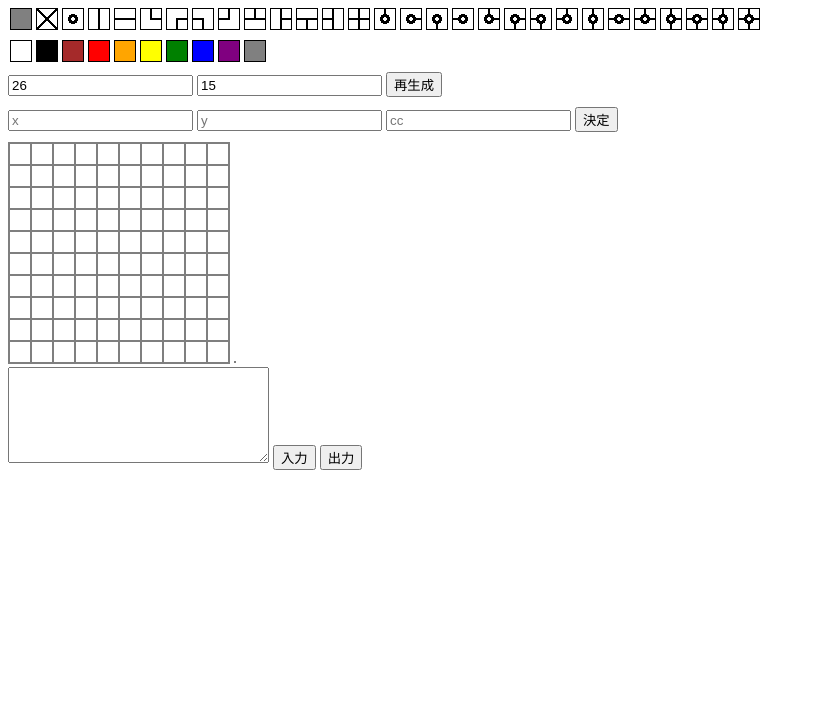
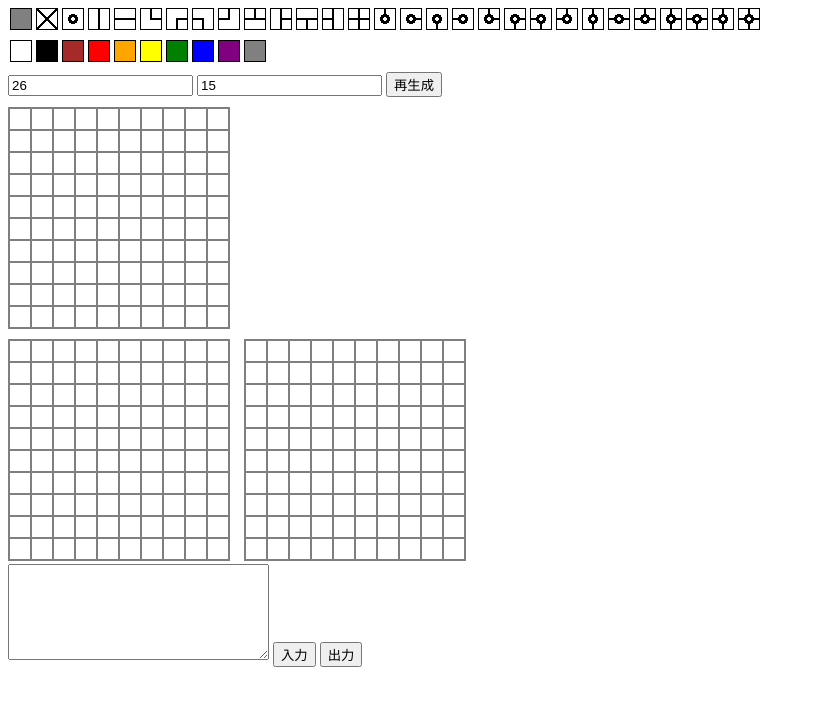
Before and after one commit to foryzen/universalboard-editor, a plain HTML site: page index.html in a window 1280 px wide. Shown: the whole page, without its empty margins (0-815 px from the left). Drawn offline with Linux system fonts and the light colour scheme.

Commit message:
Add files via upload

```diff
--- a/index.html
+++ b/index.html
@@ -16,15 +16,12 @@
         <button onclick="regenerate()">再生成</button>
     </div>
 
-    <div id="input_coloring">
-        <input type="number" id="cx" placeholder="x">
-        <input type="number" id="cy" placeholder="y">
-        <input type="text" id="color_code" placeholder="cc">
-        <button onclick="coloring_()">決定</button>
+    <div>
+        <div id="universal_tb"></div>
     </div>
 
     <div id="universal"></div>
-    <div id="universal2"></div>
+    <div id="universal_lr"></div>
 
     <div>
         <textarea id="input_array" wrap="off" rows="6" cols="30"></textarea>
--- a/script.js
+++ b/script.js
@@ -1,58 +1,55 @@
 const dev_mode = 1;
 
 const modes = [
-    'empty.png',
-    'cross.png',
-    'circle.png',
-
-    'line_top_bottom.png',
-    'line_right_left.png',
-
-    'line_top_right.png',
-    'line_right_bottom.png',
-    'line_bottom_left.png',
-    'line_top_left.png',
-
-    'line_top_right_left.png',
-    'line_top_right_bottom.png',
-    'line_right_bottom_left.png',
-    'line_top_bottom_left.png',
-    'line_top_right_bottom_left.png',
-
-    'circle_top.png',
-    'circle_right.png',
-    'circle_bottom.png',
-    'circle_left.png',
-
-    'circle_top_right.png',
-    'circle_right_bottom.png',
-    'circle_bottom_left.png',
-    'circle_top_left.png',
-
-    'circle_top_bottom.png',
-    'circle_right_left.png',
-
-    'circle_top_right_left.png',
-    'circle_top_right_bottom.png',
-    'circle_right_bottom_left.png',
-    'circle_top_bottom_left.png',
-    'circle_top_right_bottom_left.png'
+    ['empty.png', 'empty.png', 'empty.png'],
+    ['cross.png', 'cross.png', 'cross.png'],
+    ['circle.png', 'circle.png', 'circle.png'],
+    ['line_top_bottom.png', 'line_top_bottom.png', 'line_top_bottom.png'],
+    ['line_right_left.png', 'line_right_left.png', 'line_right_left.png'],
+    ['line_top_right.png', 'line_right_bottom.png', 'line_top_left.png'],
+    ['line_right_bottom.png', 'line_top_right.png', 'line_bottom_left.png'],
+    ['line_bottom_left.png', 'line_top_left.png', 'line_right_bottom.png'],
+    ['line_top_left.png', 'line_bottom_left.png', 'line_top_right.png'],
+    ['line_top_right_left.png', 'line_right_bottom_left.png', 'line_top_right_left.png'],
+    ['line_top_right_bottom.png', 'line_top_right_bottom.png', 'line_top_bottom_left.png'],
+    ['line_right_bottom_left.png', 'line_top_right_left.png', 'line_right_bottom_left.png'],
+    ['line_top_bottom_left.png', 'line_top_bottom_left.png', 'line_top_right_bottom.png'],
+    ['line_top_right_bottom_left.png', 'line_top_right_bottom_left.png', 'line_top_right_bottom_left.png'],
+    ['circle_top.png', 'circle_bottom.png', 'circle_top.png'],
+    ['circle_right.png', 'circle_right.png', 'circle_left.png'],
+    ['circle_bottom.png', 'circle_top.png', 'circle_bottom.png'],
+    ['circle_left.png', 'circle_left.png', 'circle_right.png'],
+    ['circle_top_right.png', 'circle_right_bottom.png', 'circle_top_left.png'],
+    ['circle_right_bottom.png', 'circle_top_right.png', 'circle_bottom_left.png'],
+    ['circle_bottom_left.png', 'circle_top_left.png', 'circle_right_bottom.png'],
+    ['circle_top_left.png', 'circle_bottom_left.png', 'circle_top_right.png'],
+    ['circle_top_bottom.png', 'circle_top_bottom.png', 'circle_top_bottom.png'],
+    ['circle_right_left.png', 'circle_right_left.png', 'circle_right_left.png'],
+    ['circle_top_right_left.png', 'circle_right_bottom_left.png', 'circle_top_right_left.png'],
+    ['circle_top_right_bottom.png', 'circle_top_right_bottom.png', 'circle_top_bottom_left.png'],
+    ['circle_right_bottom_left.png', 'circle_top_right_left.png', 'circle_right_bottom_left.png'],
+    ['circle_top_bottom_left.png', 'circle_top_bottom_left.png', 'circle_top_right_bottom.png'],
+    ['circle_top_right_bottom_left.png', 'circle_top_right_bottom_left.png', 'circle_top_right_bottom_left.png']
 ]
 
 const colors = [
     'white','black','brown','red','orange','yellow','green','blue','purple','gray'
 ]
 
-let current_mode, coloring_mode, current_color_mode, array
+let current_mode, coloring_mode, current_color_mode, array, global_x, global_y
 
 function sc(x){
     return document.getElementById(x)
 }
 
 function generate(ix,iy){
+    global_x = ix
+    global_y = iy
+
     data = []
     array = []
 
+    for(a=0;a<3;a++){
         for(y=0;y<iy;y++){
             tr = document.createElement('div')
             tr.style.display = 'flex'
@@ -65,20 +62,30 @@ function generate(ix,iy){
                 td.style.width = '20px'
                 td.style.border = '1px solid rgba(0, 0, 0, 0.5)'
                 td.style.display = 'inline-block'
-            td.id = `x${x}y${y}`
-            td.setAttribute('onclick',`select(0,${x},${y})`)
+                td.id = `a${a}x${x}y${y}`
+                td.setAttribute('onclick',`select(${a},${x},${y})`)
                 tr.appendChild(td)
 
-            array.push(0)
+                if(a==0)array.push(0)
             }
 
+            if(a==0){
+                data.push(array)
                 sc('universal').appendChild(tr)
-        data.push(array)
+            }else if(a==1){
+                sc('universal_tb').appendChild(tr)
+            }else if(a==2){
+                sc('universal_lr').appendChild(tr)
+            }
+
+        }
     }
 }
 
 function regenerate(){
     sc('universal').innerHTML = ''
+    sc('universal_tb').innerHTML = ''
+    sc('universal_lr').innerHTML = ''
     ix = Number(sc('x').value)
     iy = Number(sc('y').value)
 
@@ -118,19 +125,47 @@ function coloring(x){
 }
 
 function select(a,x,y){
-    console.log(`P(${x},${y})`)
+    console.log(`P(${a},${x},${y})`)
 
     if(coloring_mode==0){
-        sc(`x${x}y${y}`).innerHTML = `<img src="icon/${modes[current_mode]}"></img>`
+        if(a==0){
+            sc(`a0x${x}y${y}`).innerHTML = `<img src="icon/${modes[current_mode][0]}"></img>`
+            sc(`a1x${x}y${global_y-y-1}`).innerHTML = `<img src="icon/${modes[current_mode][1]}"></img>`
+            sc(`a2x${global_x-x-1}y${y}`).innerHTML = `<img src="icon/${modes[current_mode][2]}"></img>`
             data[y][x] = Math.floor(data[y][x]/100)*100+current_mode
+        }else if(a==1){
+            sc(`a0x${x}y${global_y-y-1}`).innerHTML = `<img src="icon/${modes[current_mode][0]}"></img>`
+            sc(`a1x${x}y${y}`).innerHTML = `<img src="icon/${modes[current_mode][1]}"></img>`
+            sc(`a2x${global_x-x-1}y${global_y-y-1}`).innerHTML = `<img src="icon/${modes[current_mode][2]}"></img>`
+            data[global_y-y-1][x] = Math.floor(data[global_y-y-1][x]/100)*100+current_mode
+        }else if(a==2){
+            sc(`a0x${global_x-x-1}y${y}`).innerHTML = `<img src="icon/${modes[current_mode][0]}"></img>`
+            sc(`a1x${global_x-x-1}y${global_y-y-1}`).innerHTML = `<img src="icon/${modes[current_mode][1]}"></img>`
+            sc(`a2x${x}y${y}`).innerHTML = `<img src="icon/${modes[current_mode][2]}"></img>`
+            data[y][global_x-x-1] = Math.floor(data[y][global_x-x-1]/100)*100+current_mode
+        }
+
         universal = current_mode
     }else{
-        sc(`x${x}y${y}`).style.background = colors[current_color_mode]
+        if(a==0){
+            sc(`a0x${x}y${y}`).style.background = colors[current_color_mode]
+            sc(`a1x${x}y${global_y-y-1}`).style.background = colors[current_color_mode]
+            sc(`a2x${global_x-x-1}y${y}`).style.background = colors[current_color_mode]
             data[y][x] = data[y][x]-Math.floor(data[y][x]/100)*100+current_color_mode*100
+        }else if(a==1){
+            sc(`a0x${x}y${global_y-y-1}`).style.background = colors[current_color_mode]
+            sc(`a1x${x}y${y}`).style.background = colors[current_color_mode]
+            sc(`a2x${global_x-x-1}y${global_y-y-1}`).style.background = colors[current_color_mode]
+            data[global_y-y-1][x] = data[global_y-y-1][x]-Math.floor(data[global_y-y-1][x]/100)*100+current_color_mode*100
+        }else if(a==2){
+            sc(`a0x${global_x-x-1}y${y}`).style.background = colors[current_color_mode]
+            sc(`a1x${global_x-x-1}y${global_y-y-1}`).style.background = colors[current_color_mode]
+            sc(`a2x${x}y${y}`).style.background = colors[current_color_mode]
+            data[y][global_x-x-1] = data[y][global_x-x-1]-Math.floor(data[y][global_x-x-1]/100)*100+current_color_mode*100
+        }
+
         color = current_color_mode
     }
-
-    //reverse()
 }
 
 function init(){
@@ -141,7 +176,7 @@ function init(){
         el.setAttribute('class','mode')
         el.setAttribute('onclick',`mode(${i})`)
         el.id = `mode${i}`
-        el.innerHTML = `<img src="icon/${modes[i]}">`
+        el.innerHTML = `<img src="icon/${modes[i][0]}">`
 
         sc('mode_selection').appendChild(el)
     }
@@ -194,6 +229,9 @@ function input(){
     console.log(x,y)
 
     sc('universal').innerHTML = ''
+    sc('universal_tb').innerHTML = ''
+    sc('universal_lr').innerHTML = ''
+
     generate(x,y)
 
     for(iy=0;iy<y;iy++){
@@ -203,8 +241,14 @@ function input(){
             universal = data[iy][ix]-Math.floor(data[iy][ix]/100)*100
             color = Math.floor(data[iy][ix]/100)
 
-            sc(`x${ix}y${iy}`).innerHTML = `<img src="icon/${modes[universal]}"></img>`
-            sc(`x${ix}y${iy}`).style.background = colors[color]
+            sc(`a0x${ix}y${iy}`).innerHTML = `<img src="icon/${modes[universal][0]}"></img>`
+            sc(`a0x${ix}y${iy}`).style.background = colors[color]
+
+            sc(`a1x${ix}y${global_y-iy-1}`).innerHTML = `<img src="icon/${modes[universal][1]}"></img>`
+            sc(`a1x${ix}y${global_y-iy-1}`).style.background = colors[color]
+
+            sc(`a2x${global_x-ix-1}y${iy}`).innerHTML = `<img src="icon/${modes[universal][2]}"></img>`
+            sc(`a2x${global_x-ix-1}y${iy}`).style.background = colors[color]
         }
     }
 }
@@ -241,12 +285,4 @@ function output(){
     sc('op').innerHTML = text
 }
 
-function coloring_(){
-    x = sc('cx').value
-    y = sc('cy').value
-    c = sc('color_code').value
-
-    sc(`x${x}y${y}`).style.background = `${c}`
-}
-
 init()
--- a/style.css
+++ b/style.css
@@ -25,7 +25,14 @@
     display: inline-block;
 }
 
-#universal2{
+#universal_tb{
+    margin-bottom: 10px;
+    border: 1px solid rgba(0, 0, 0, 0.5);
+    display: inline-block;
+}
+
+#universal_lr{
+    margin-left: 10px;
     border: 1px solid rgba(0, 0, 0, 0.5);
     display: inline-block;
 }
```
Lines whose indentation alone changed are shown as unchanged.
